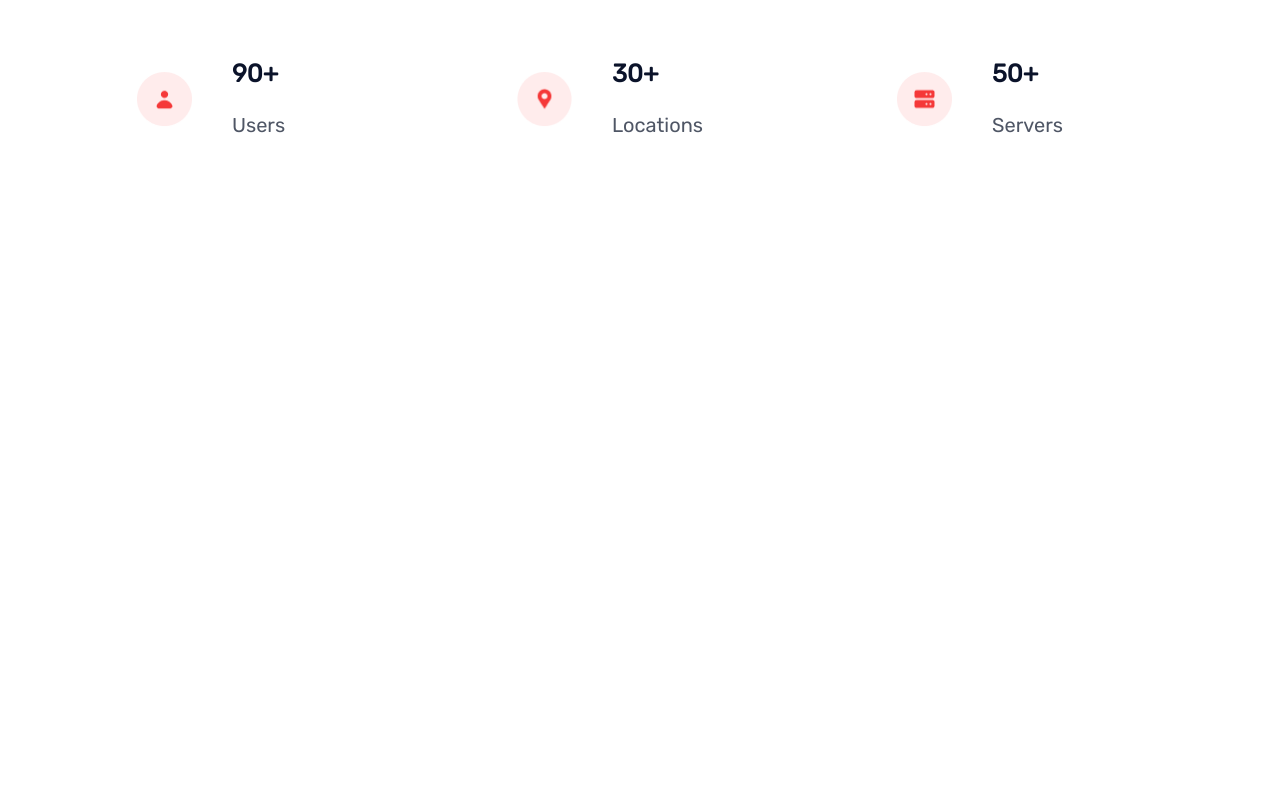
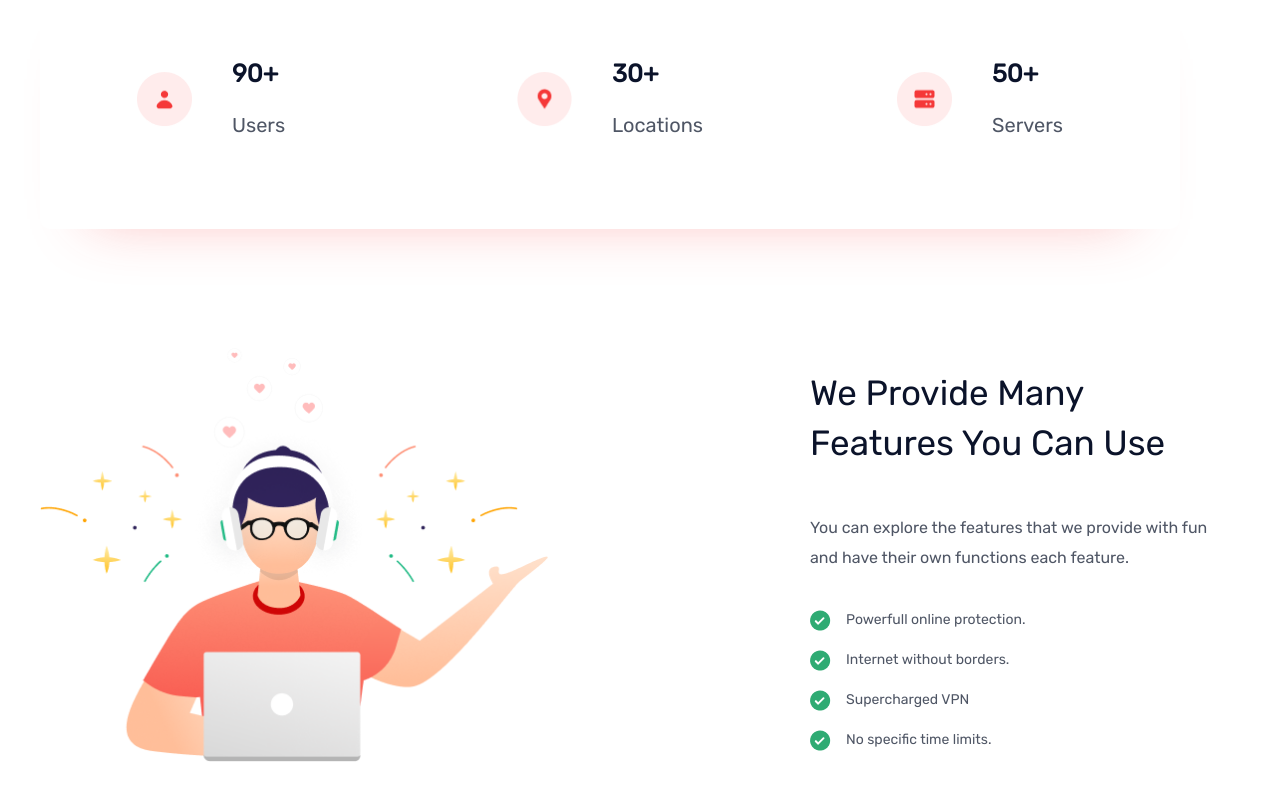
Before and after one commit to fernandobouchet/landingPage, a React (Create React App) app: page / in a window 1280 px wide. Shown: the part 606-1406 px from the top of the page. Before the commit the page ends 895 px from the top, so only its background shows below. Built offline with nearby package versions, Linux system fonts and the light colour scheme; the HTML template or start-up script is replaced by a standard one.

Commit message:
Add 'Features' component

```diff
--- a/src/App.tsx
+++ b/src/App.tsx
@@ -1,6 +1,7 @@
 import Header from './components/Header';
 import About from './components/About';
 import Info from './components/Info';
+import Features from './components/Features';
 
 function App() {
   return (
@@ -8,6 +9,7 @@ function App() {
       <Header />
       <About />
       <Info />
+      <Features />
     </>
   );
 }
--- /dev/null
+++ b/src/components/Features.jsx
@@ -0,0 +1,92 @@
+import styled from 'styled-components';
+
+const Features = () => {
+  return (
+    <FeaturesContainer>
+      <StyledImg src="../assets/img/features_img.png" alt="" />
+      <FeaturesInfoContainer>
+        <FeaturesTitle>We Provide Many Features You Can Use</FeaturesTitle>
+        <FeaturesSubtitle>
+          You can explore the features that we provide with fun and have their
+          own functions each feature.
+        </FeaturesSubtitle>
+        <StyledList>
+          <StyledItem>
+            <ItemIcon src="../assets/icons/Vector.png" alt="" />
+            Powerfull online protection.
+          </StyledItem>
+          <StyledItem>
+            <ItemIcon src="../assets/icons/Vector.png" alt="" />
+            Internet without borders.
+          </StyledItem>
+          <StyledItem>
+            <ItemIcon src="../assets/icons/Vector.png" alt="" />
+            Supercharged VPN
+          </StyledItem>
+          <StyledItem>
+            <ItemIcon src="../assets/icons/Vector.png" alt="" />
+            No specific time limits.
+          </StyledItem>
+        </StyledList>
+      </FeaturesInfoContainer>
+    </FeaturesContainer>
+  );
+};
+
+export default Features;
+
+const FeaturesContainer = styled.div`
+  display: flex;
+  align-items: center;
+  justify-content: space-between;
+  padding: 50px 0px;
+`;
+
+const StyledImg = styled.img`
+  width: 508px;
+  height: 414px;
+`;
+
+const FeaturesInfoContainer = styled.div`
+  display: flex;
+  flex-direction: column;
+  justify-content: space-around;
+  width: 430px;
+`;
+
+const FeaturesTitle = styled.h2`
+  width: 383px;
+  height: 100px;
+  font-weight: 500;
+  font-size: 35px;
+  line-height: 50px;
+  color: #0b132a;
+`;
+const FeaturesSubtitle = styled.h3`
+  width: 427px;
+  height: 60px;
+  font-weight: 400;
+  font-size: 16px;
+  line-height: 30px;
+  color: #4f5665;
+`;
+
+const StyledList = styled.ul`
+  display: flex;
+  flex-direction: column;
+  gap: 10px;
+  padding: 0;
+`;
+
+const StyledItem = styled.li`
+  list-style: none;
+  font-weight: 400;
+  font-size: 14px;
+  line-height: 30px;
+  color: #4f5665;
+`;
+
+const ItemIcon = styled.img`
+  vertical-align: middle;
+  margin-right: 15px;
+`;
--- a/src/components/Info.jsx
+++ b/src/components/Info.jsx
@@ -40,6 +40,7 @@ const InfoContainer = styled.div`
   padding: 30px 0;
   background: #ffffff;
   border-radius: 10px;
+  box-shadow: 0 40px 60px -50px rgba(245, 56, 56, 0.35); ;
 `;
 
 const InfoSubContainer = styled.div`
```
Also changed, not shown: public/assets/icons/Vector.png (added), public/assets/img/features_img.png (added).
